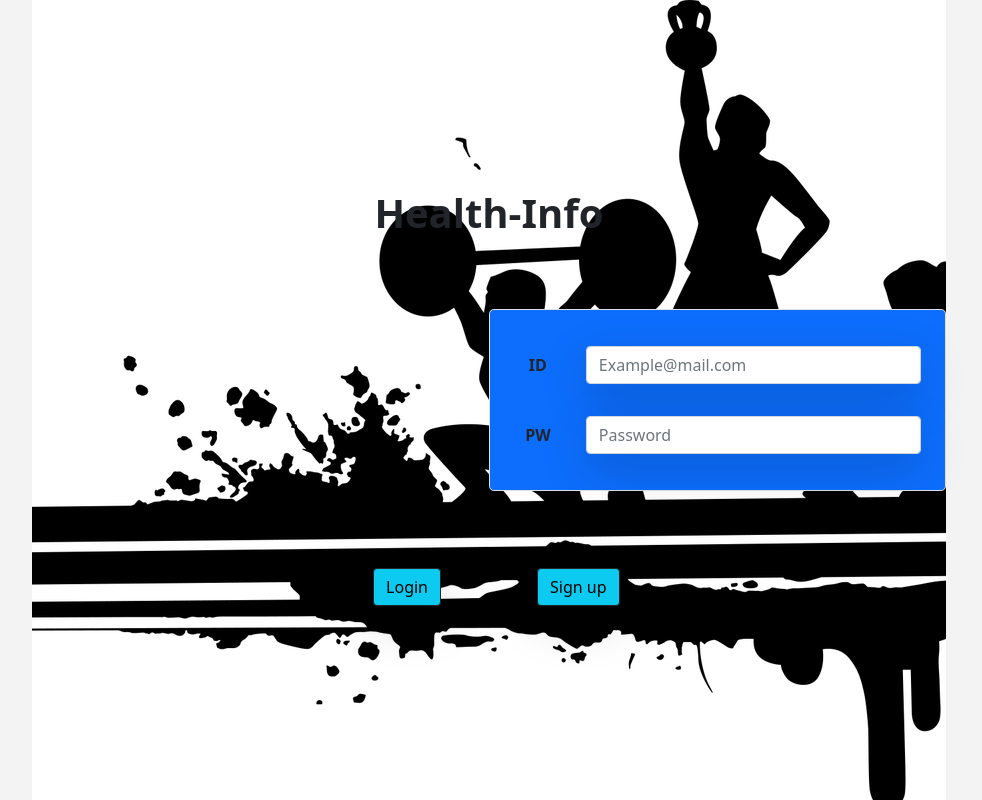
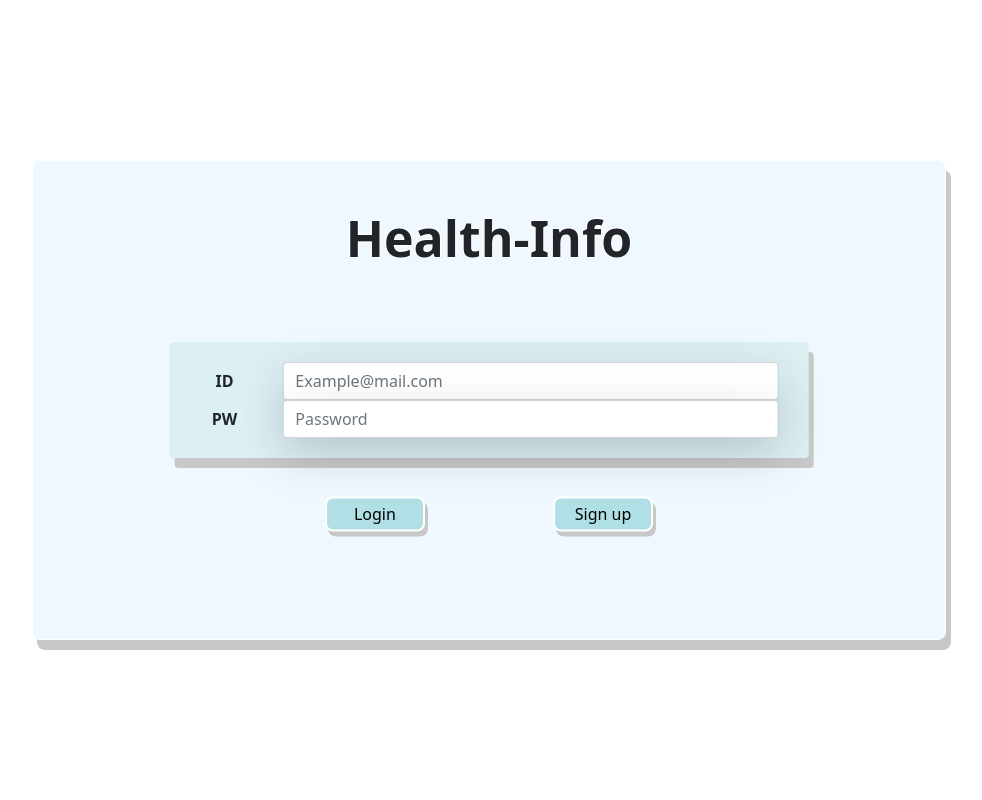
Before and after one commit to Health-info/FrontEnd, a React (Create React App) app: page /login in a window 1280 px wide. Shown: the whole page, without its empty margins (151-1133 px from the left). Built offline with nearby package versions, Linux system fonts and the light colour scheme.

Commit message:
Menu Page, Login Page API부분 제외하고 완료

```diff
--- a/package.json
+++ b/package.json
@@ -11,6 +11,7 @@
     "mysql": "^2.18.1",
     "react": "^18.2.0",
     "react-dom": "^18.2.0",
+    "react-router": "^6.3.0",
     "react-router-dom": "^6.3.0",
     "react-scripts": "5.0.1",
     "web-vitals": "^2.1.4"
--- a/src/pages/Background/background.js
+++ b/src/pages/Background/background.js
@@ -1,12 +1,12 @@
 import Style from "./background.module.css";
-import BackImage from "./backimage.png";
+
 const Background = ({ Tag }) => {
   return (
-    <div style={{ backgroundImage: `url(${BackImage})` }}>
+    <div>
       <div className={Style.field}>
-        <div className={Style.none} />
+        <div />
         <Tag />
-        <div className={Style.none} />
+        <div />
       </div>
     </div>
   );
--- a/src/pages/Background/background.module.css
+++ b/src/pages/Background/background.module.css
@@ -6,14 +6,15 @@
   align-items: center;
 
   height: 100vh;
+  min-height : 650px;
   width: 100vw;
+  min-width : 800px;
 
   position: relative;
 }
 
 .none{
+  width: 100%;
   height: 100%;
-  width: 100%;
-
-  background-color: #F3F3F3
+  background-color: white;
 }
--- a/src/pages/login/Login.js
+++ b/src/pages/login/Login.js
@@ -1,12 +1,13 @@
-//import axios from "axios";
-import React, { useState, useRef } from "react";
+import axios from "axios";
+import React, { useState } from "react";
 import { Link } from "react-router-dom";
+import Style from './login.module.css';
+
+const loginApiUrl='http://www.naver.com';
 
 function Login() {
   const [inputId, setInputId] = useState("");
   const [inputPw, setInputPw] = useState("");
-  const IdInput = useRef();
-  const PwInput = useRef();
   //input data의 변화 있을 때마다 value값 변경하여 useState
   const handleInputId = (e) => {
     setInputId(e.target.value);
@@ -19,87 +20,61 @@ function Login() {
   //Login 클릭
   const submitHandler = () => {
     console.log("login");
-    if (inputId.length < 5) {
-      IdInput.current.focus();
-      return;
-    }
-    if (inputPw.length < 5) {
-      PwInput.current.focus();
-      return;
-    }
+    if(inputId === '' || inputPw === '') return
+
+    axios.post(loginApiUrl,{
+      email: inputId,
+      password: inputPw,
+    })
+      .then((response) => {
+        console.log(response);
+//        window.location.href = '/';
+      })
+      .catch((response) =>{
+        console.log(response);
+      });
   };
 
   return (
-    <div className="contaner">
-      <div className="row">
-        <div className="col-12 position-relative my-5">
-          <h2 className="fw-bolder fs-1 position-absolute top-50 start-50 translate-middle">
-            Health-Info
-          </h2>
+    <div className={Style.cover}>
+      <div className={Style.titleCover}>
+        <h2 className={Style.title}>Health-Info</h2>
       </div>
+      <div className={Style.formCover}>
+        <form className={Style.loginform}>
+          <div className={Style.formLabelCover}>
+            <p className={Style.formLabel}>ID</p>
           </div>
-      <div className="row">
-        <div className="col-12">
-          <form className="container bg-primary w-50 my-5 border border-dark-5 rounded-3">
-            <div className="row">
-              <div className="col-2 position-relative">
-                <p className="fw-bolder position-absolute top-50 start-50 translate-middle">
-                  ID
-                </p>
-              </div>
-              <div className="col-10 my-3">
           <input
             className="form-control shadow-lg"
-                  ref={IdInput}
-                  type="text"
+            type="email"
             name="input_id"
             value={inputId}
             placeholder="Example@mail.com"
             onChange={handleInputId}
           />
+          <div className={Style.formLabelCover}>
+            <p className={Style.formLabel}>PW</p>
           </div>
-            </div>
-            <div className="row">
-              <div className="col-2 position-relative">
-                <p className="fw-bolder position-absolute top-50 start-50 translate-middle">
-                  PW
-                </p>
-              </div>
-              <div className="col-10 my-3">
           <input
             className="form-control shadow-lg"
-                  ref={PwInput}
-                  type="text"
+            type="password"
             name="input_pw"
             value={inputPw}
             placeholder="Password"
             onChange={handleInputPw}
           />
-              </div>
-            </div>
         </form>
       </div>
+      <div className={Style.buttonCover}>
+        <div />
+        <div className={Style.btnCover}>
+          <button type="button" className={Style.loginBtn} onClick={submitHandler}>Login</button>
         </div>
-      <div className="row my-5">
-        <div className="col-6 position-relative">
-          <button
-            type="button"
-            className="btn btn-info position-absolute top-50 end-0 translate-middle-y mx-5 shadow-lg border border-dark"
-            onClick={submitHandler}
-          >
-            Login
-          </button>
+        <div className={Style.btnCover}>
+          <Link to="/signup"><button type="button" className={Style.signupBtn}>Sign up</button></Link>
         </div>
-        <div className="col-6 position-relative">
-          <Link to="/signup">
-            <button
-              type="button"
-              className="btn btn-info position-absolute top-50 start-0 translate-middle-y mx-5 shadow-lg border border-dark"
-            >
-              Sign up
-            </button>
-          </Link>
-        </div>
+        <div />
       </div>
     </div>
   );
--- /dev/null
+++ b/src/pages/login/login.module.css
@@ -0,0 +1,106 @@
+.cover {
+    background-color :aliceblue;
+    border : 1px solid white;
+    border-radius: 0.5rem;
+    box-shadow: 5px 10px rgb(200, 200, 200);
+
+    display: grid;
+    grid-template-columns: 1fr;
+    grid-template-rows: 1fr 1fr 1fr;
+
+    height: 60%;
+    width: 100%;
+}
+
+.titleCover {
+    position: relative;
+}
+
+.title {
+    text-shadow: -1px 0px #FFFFFF, 0px 1px #FFFFFF, 1px 0px #FFFFFF, 0px -1px #FFFFFF;
+    font-weight: 900;
+    font-size : 50px;
+    height: 100%;
+
+    position: absolute;
+    top: 80%;
+    left: 50%;
+    transform: translate(-50%, -50%);
+}
+
+.formCover {
+    position: relative;
+}
+
+.loginform{
+    background-color: #DCF0F4;
+    padding : 20px 30px 20px 30px;
+    border-radius : 0.25rem;
+    box-shadow: 5px 10px rgb(200, 200, 200);
+
+    display: grid;
+    grid-template-columns: 1fr 6fr;
+    grid-template-rows: 1fr 1fr;
+
+    position: absolute;
+    top: 50%;
+    left: 50%;
+    transform: translate(-50%, -50%);
+
+    width: 70%;
+}
+
+.formLabelCover{
+    position: relative;
+}
+
+.formLabel{
+    font-weight: 900;
+
+    position: absolute;
+    top: 50%;
+    left: 30%;
+    transform: translate(-50%, -50%);
+}
+
+.buttonCover{
+    display: grid;
+    grid-template-columns: 1fr 1fr 1fr 1fr;
+    grid-template-rows: 1fr;
+
+    height: 30%;
+    position: relative;
+}
+
+.btnCover{
+    position: relative;
+    margin-top : 20px;
+}
+
+.loginBtn{
+    background-color:#B0E0E6;
+    border : 2px solid white;
+    border-radius: 0.5rem;
+    width: 100px;
+    height: 35px;
+    box-shadow: 3px 5px rgb(200, 200, 200);
+
+    position: absolute;
+    top: 50%;
+    left: 50%;
+    transform: translate(-50%, -50%);
+}
+
+.signupBtn{
+    background-color:#B0E0E6;
+    border : 2px solid white;
+    border-radius: 0.5rem;
+    width: 100px;
+    height: 35px;
+    box-shadow: 3px 5px rgb(200, 200, 200);
+
+    position: absolute;
+    top: 50%;
+    left: 50%;
+    transform: translate(-50%, -50%);
+}
--- a/src/pages/menu/Menu.js
+++ b/src/pages/menu/Menu.js
@@ -1,19 +1,27 @@
 import Style from './menu.module.css';
+import { Link } from 'react-router-dom';
 
 const Menu = () => {
+  const onChattingClick = () => {
+    console.log("구현 예정")
+  }
+  const onLogoutClick = () => {
+    //로그아웃하는 API call하기 => 동기로 처리하고 처리 된 이후에 login 화면으로 이동
+    window.location.href = '/login';
+  }
   return (
       <div className={Style.cover}>
           <div className={Style.titleBlock}>
             <h1 className={Style.title}>Menu</h1>
           </div>
           <div className={Style.block}>
-            <button className={Style.normalBtn}>Guide</button>
+            <Link to='fit'><button type="button"className={Style.normalBtn}>Guide</button></Link>
           </div>
           <div className={Style.block}>
-            <button className={Style.normalBtn}>Chatting</button>
+            <button type="button" className={Style.normalBtn} onClick={onChattingClick}>Chatting</button>
           </div>
           <div className={Style.block}>
-            <button className={Style.normalBtn}>Logout</button>
+            <button type="button" className={Style.normalBtn} onClick={onLogoutClick}>Logout</button>
           </div>
       </div>
   );
--- a/src/pages/menu/menu.module.css
+++ b/src/pages/menu/menu.module.css
@@ -1,4 +1,9 @@
 .cover{
+  background-color :aliceblue;
+  border : 1px solid white;
+  border-radius: 0.5rem;
+  box-shadow: 5px 10px rgb(200, 200, 200);
+
   display: grid;
   grid-template-columns: 1fr;
   grid-template-rows: 2fr 1fr 1fr 1fr;
@@ -12,7 +17,9 @@
 }
 
 .title{
+  text-shadow: -1px 0px #FFFFFF, 0px 1px #FFFFFF, 1px 0px #FFFFFF, 0px -1px #FFFFFF;
   font-weight: 900;
+  font-size: 60px;
   position: absolute;
   top: 50%;
   left: 50%;
@@ -29,7 +36,8 @@
   border-radius: 0.5rem;
   width: 40%;
   height: 40%;
-  border: 1;
+  border: 1px solid white;
+  box-shadow: 3px 5px rgb(200, 200, 200);
 
   position: absolute;
   top: 50%;
--- a/src/pages/signup/SignUp.js
+++ b/src/pages/signup/SignUp.js
@@ -1,7 +1,6 @@
-import Style from "./signup.css";
+import Style from "./signup.module.css";
 import React, { useState, useRef } from "react";
 import { Link } from "react-router-dom";
-import BackImage from "../Background/backimage.png";
 
 const SignUp = () => {
   const [inputId, setInputId] = useState("");
@@ -79,7 +78,6 @@ const SignUp = () => {
   return (
     <div
       className={Style.field}
-      style={{ backgroundImage: `url(${BackImage})` }}
     >
       <form>
         <h1>Sign Up</h1>
--- a/src/pages/signup/signup.css
+++ b/src/pages/signup/signup.module.css
@@ -10,7 +10,7 @@
 
   position: relative;
 }
-h1 {
+.h1 {
   text-align: center;
 }
 .box {
@@ -47,7 +47,7 @@ input.age {
   height: 50px;
   margin: 8px;
 }
-form {
+.form {
   display: block;
   width: 500px;
   padding: 20px;
```
Also changed, not shown: public/manifest.json (added), public/robots.txt (added), src/pages/Background/backimage.png (deleted), 1 other file (tests, documents, lock files or other folders). Lines whose indentation alone changed are shown as unchanged.
